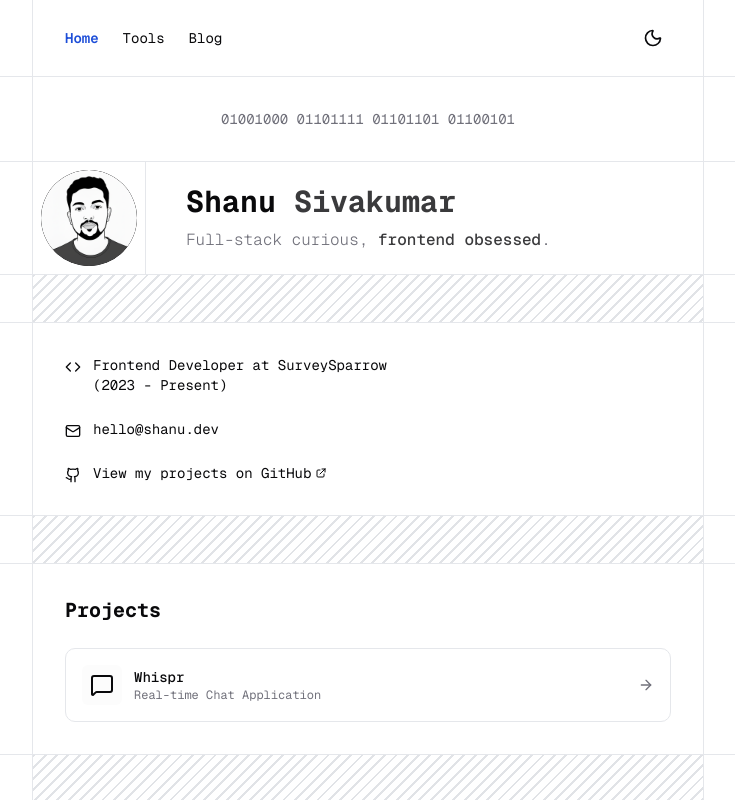
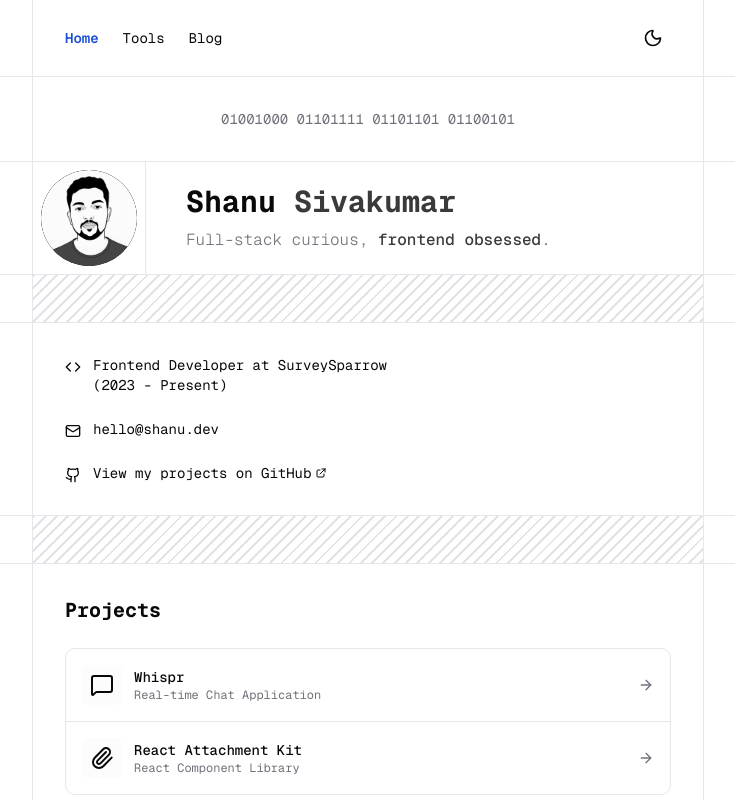
Before and after one commit to shanuflash/portfolio, a Next.js app: page / in a window 1280 px wide. Shown: the top 800 px of the page, without its empty margins (272-1007 px from the left). Built offline with nearby package versions, Linux system fonts and the light colour scheme.

Commit message:
feat: include React Attachment Kit project in portfolio

```diff
--- a/src/components/icon-mapper.js
+++ b/src/components/icon-mapper.js
@@ -26,6 +26,7 @@
   Mail,
   Instagram,
   MessageSquare,
+  Paperclip,
 } from 'lucide-react';
 
 const iconMap = {
@@ -56,6 +57,7 @@
   User,
   Mail,
   MessageSquare,
+  Paperclip,
 };
 
 export function getIcon(iconName, className = '') {
--- a/src/data/portfolio.js
+++ b/src/data/portfolio.js
@@ -286,6 +286,16 @@
       'Built with Next.js, TypeScript, and Ably Chat SDK featuring WebSocket messaging, typing indicators, and user presence tracking',
     isExternal: true,
   },
+  {
+    href: 'https://www.npmjs.com/package/react-attachment-kit',
+    icon: 'Paperclip',
+    name: 'React Attachment Kit',
+    status: 'Live',
+    category: 'React Component Library',
+    description:
+      'A complete React component kit for handling file attachments. react-attachment-kit provides both a clean, collapsible card layout to display your file list and a powerful, interactive modal to preview them.',
+    isExternal: true,
+  },
 ];
 
 export const socialLinks = [
```
